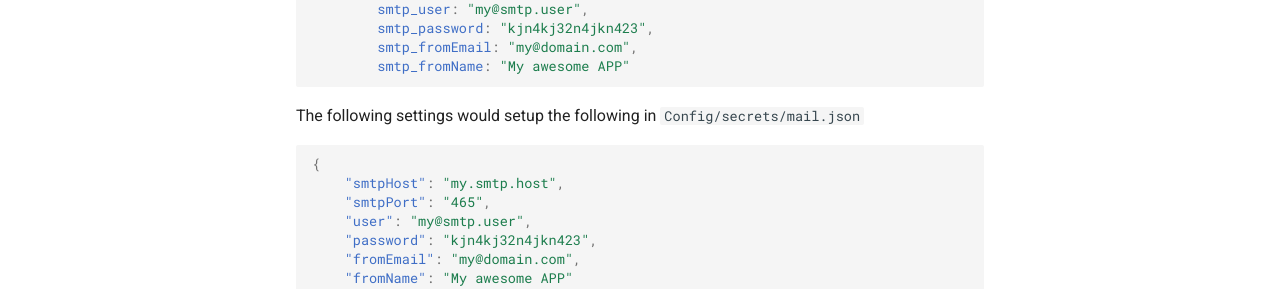
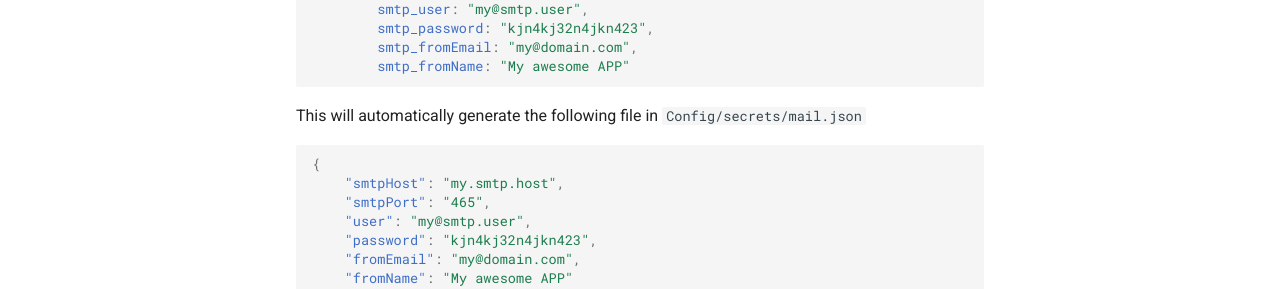
Before and after one commit to qutheory/cloud-documentation, an MkDocs documentation site: the page built from docs/server-setup/general/sending-emails.md, in a window 1280 px wide and 1082 px high. Shown: the part 675-964 px from the top of the window. Built offline with MkDocs 1.6.1 and Material for MkDocs 9.7.7, drawn with Linux system fonts in a browser that asks for light colours; comment, search, counter and statistics services are not loaded; old or Windows-style settings are respelled for this version of MkDocs.

Commit message:
Adding SMTP documentation

````diff
--- a/docs/server-setup/general/sending-emails.md
+++ b/docs/server-setup/general/sending-emails.md
@@ -28,7 +28,7 @@ config:
         smtp_fromName: "My awesome APP"
 ```
 
-The following settings would setup the following in
+This will automatically generate the following file in
 `Config/secrets/mail.json`
 
 ```JSON
````
